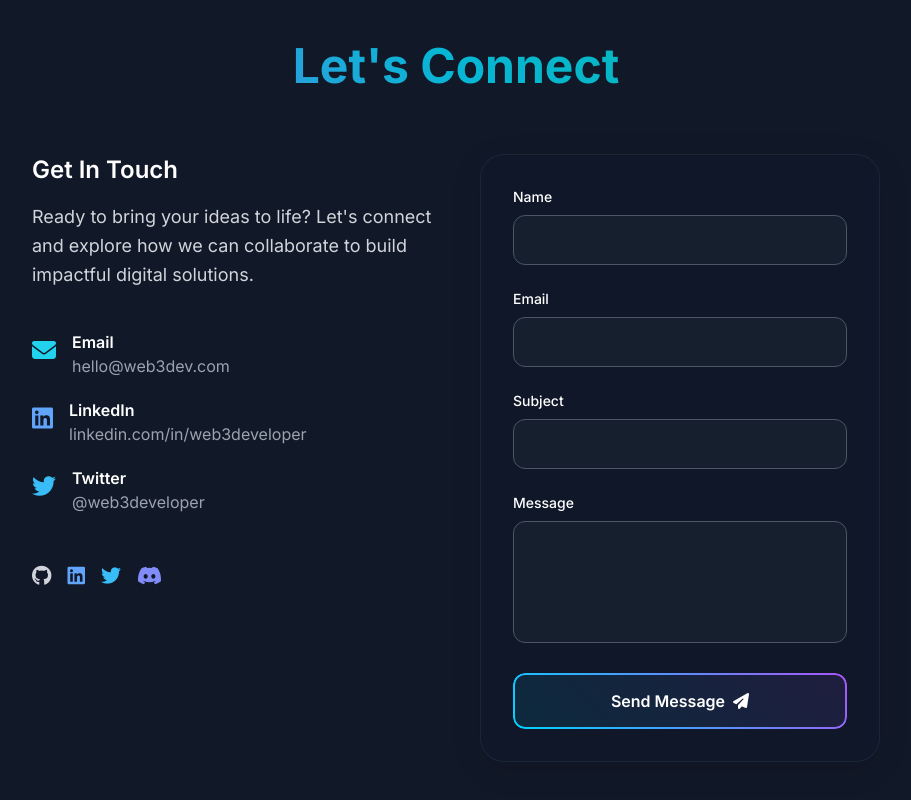
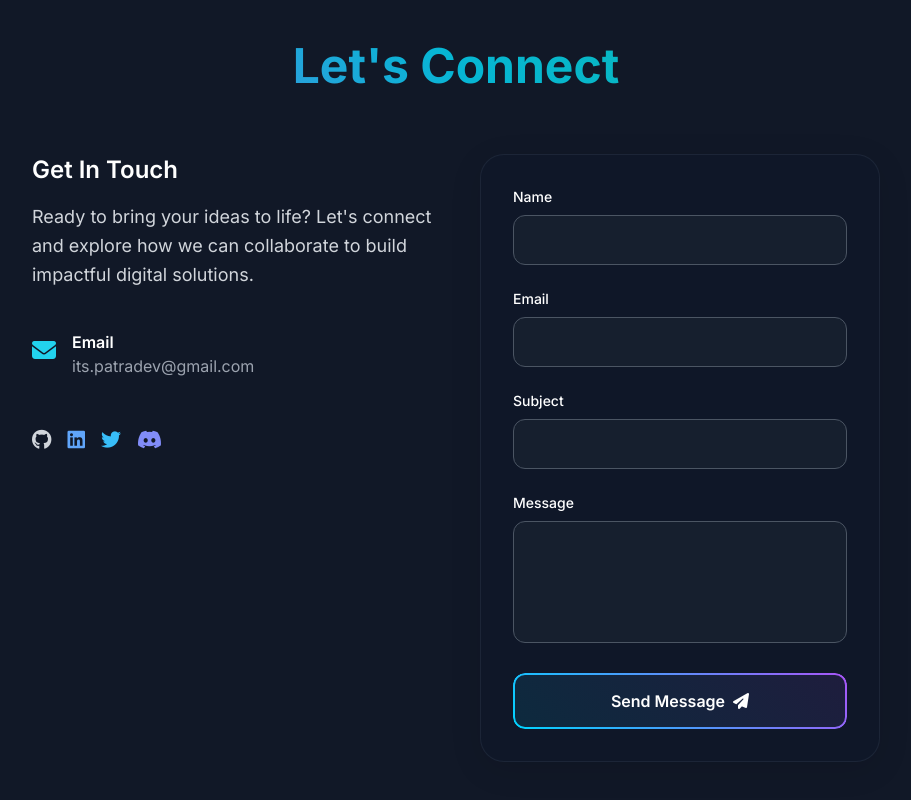
Before and after one commit to patradev-ai/patradev-ai.github.io, a plain HTML site: page index.html in a window 1280 px wide. Shown: the part 3841-4641 px from the top of the page, without its empty margins (184-1095 px from the left). Drawn offline with nearby package versions, Linux system fonts and the light colour scheme.

Commit message:
Update index.html

```diff
--- a/index.html
+++ b/index.html
@@ -834,8 +834,8 @@
                 </div>
 
                 <script>
-                  const user = "hello";
-                  const domain = "web3dev.com";
+                  const user = "its.patradev";
+                  const domain = "gmail.com";
                   const email = `${user}@${domain}`;
                   document.getElementById(
                     "email-container"
@@ -843,22 +843,22 @@
                 </script>
 
                 <!-- LinkedIn -->
-                <div class="flex items-start space-x-4">
+                <!-- <div class="flex items-start space-x-4">
                   <i class="fab fa-linkedin text-2xl text-blue-400 mt-1"></i>
                   <div>
                     <h4 class="font-semibold text-white">LinkedIn</h4>
-                    <p class="text-gray-400">linkedin.com/in/web3developer</p>
+                    <p class="text-gray-400">linkedin.com</p>
                   </div>
-                </div>
+                </div> -->
 
                 <!-- Twitter -->
-                <div class="flex items-start space-x-4">
+                <!-- <div class="flex items-start space-x-4">
                   <i class="fab fa-twitter text-2xl text-sky-400 mt-1"></i>
                   <div>
                     <h4 class="font-semibold text-white">Twitter</h4>
-                    <p class="text-gray-400">@web3developer</p>
+                    <p class="text-gray-400">@patradev.id</p>
                   </div>
-                </div>
+                </div> -->
               </div>
 
               <!-- Social Links -->
```
